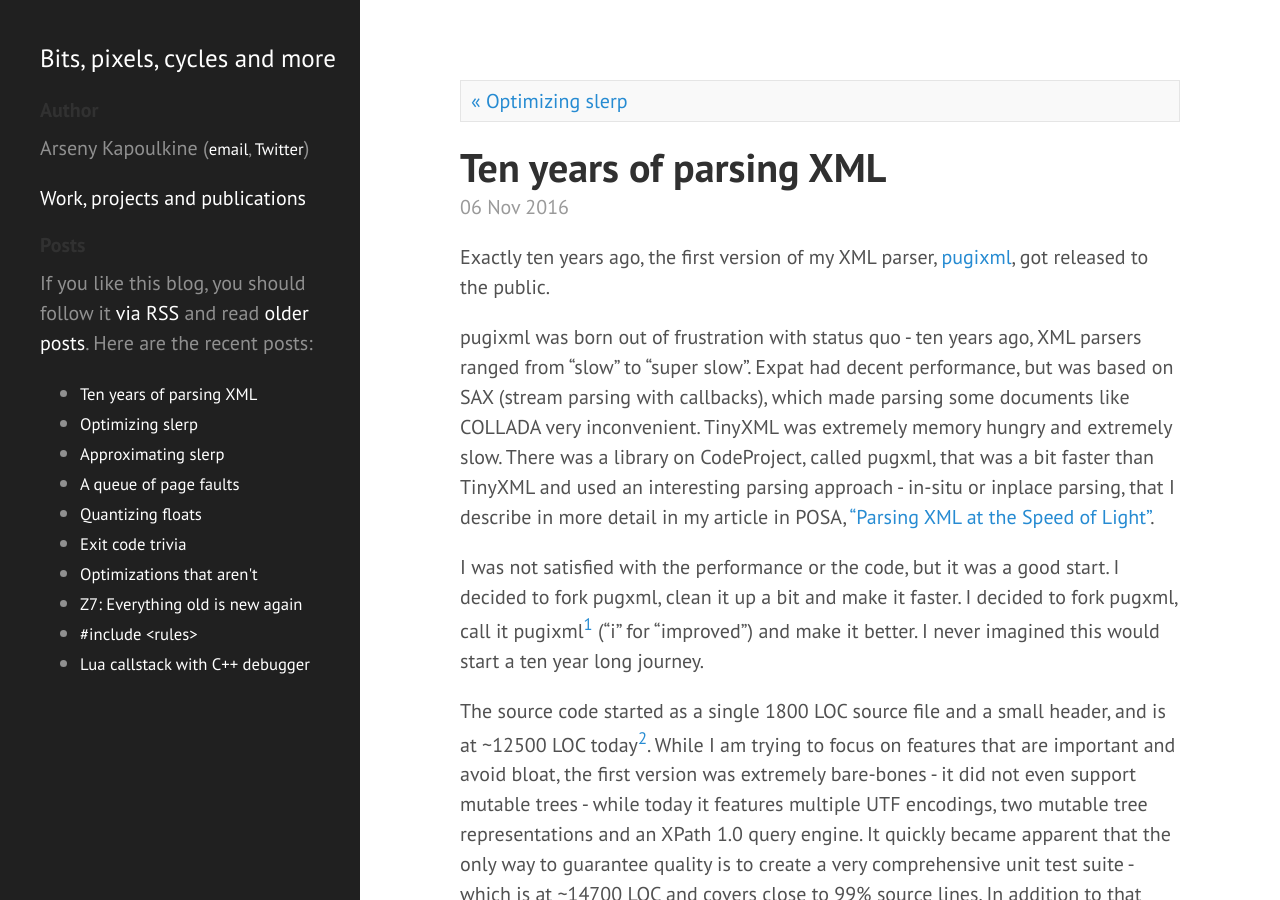
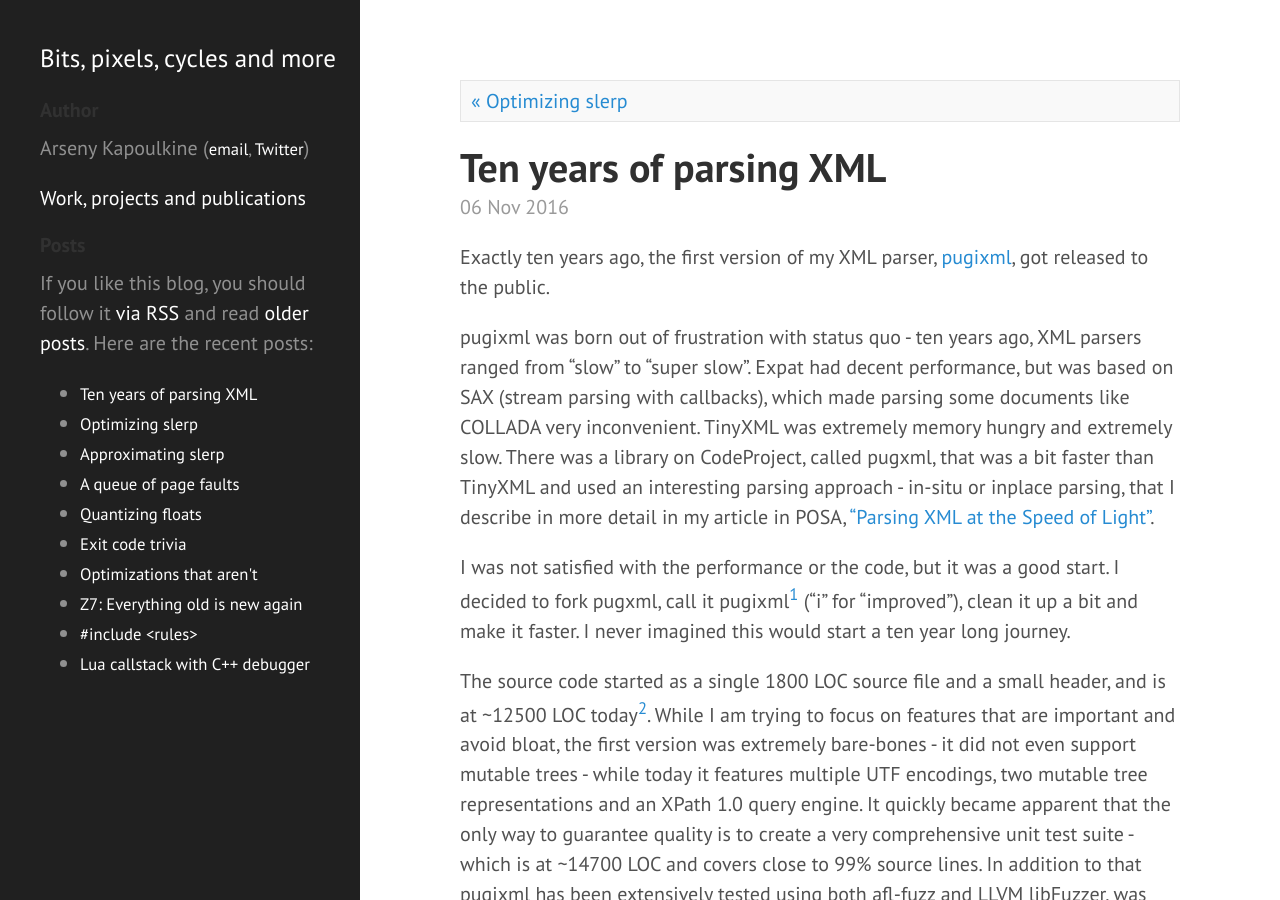
Before and after one commit to zeux/zeux.github.io, a Jekyll site: the page built from _posts/2016-11-06-ten-years-of-parsing-xml.md, in a window 1280 px wide and 900 px high. Built offline with Jekyll 4.4.1, drawn with Linux system fonts in a browser that asks for light colours; comment, search, counter and statistics services are not loaded.

Commit message:
Fix duplicate sentence

```diff
--- a/_posts/2016-11-06-ten-years-of-parsing-xml.md
+++ b/_posts/2016-11-06-ten-years-of-parsing-xml.md
@@ -7,7 +7,7 @@
 
 pugixml was born out of frustration with status quo - ten years ago, XML parsers ranged from "slow" to "super slow". Expat had decent performance, but was based on SAX (stream parsing with callbacks), which made parsing some documents like COLLADA very inconvenient. TinyXML was extremely memory hungry and extremely slow. There was a library on CodeProject, called pugxml, that was a bit faster than TinyXML and used an interesting parsing approach - in-situ or inplace parsing, that I describe in more detail in my article in POSA, ["Parsing XML at the Speed of Light"](http://www.aosabook.org/en/posa/parsing-xml-at-the-speed-of-light.html).
 
-I was not satisfied with the performance or the code, but it was a good start. I decided to fork pugxml, clean it up a bit and make it faster. I decided to fork pugxml, call it pugixml[^1] ("i" for "improved") and make it better. I never imagined this would start a ten year long journey.
+I was not satisfied with the performance or the code, but it was a good start. I decided to fork pugxml, call it pugixml[^1] ("i" for "improved"), clean it up a bit and make it faster. I never imagined this would start a ten year long journey.
 
 The source code started as a single 1800 LOC source file and a small header, and is at ~12500 LOC today[^2]. While I am trying to focus on features that are important and avoid bloat, the first version was extremely bare-bones - it did not even support mutable trees - while today it features multiple UTF encodings, two mutable tree representations and an XPath 1.0 query engine. It quickly became apparent that the only way to guarantee quality is to create a very comprehensive unit test suite - which is at ~14700 LOC and covers close to 99% source lines. In addition to that pugixml has been extensively tested using both afl-fuzz and LLVM libFuzzer, was checked using many static analyzers and underwent security audits by actual human beings.
 
```
